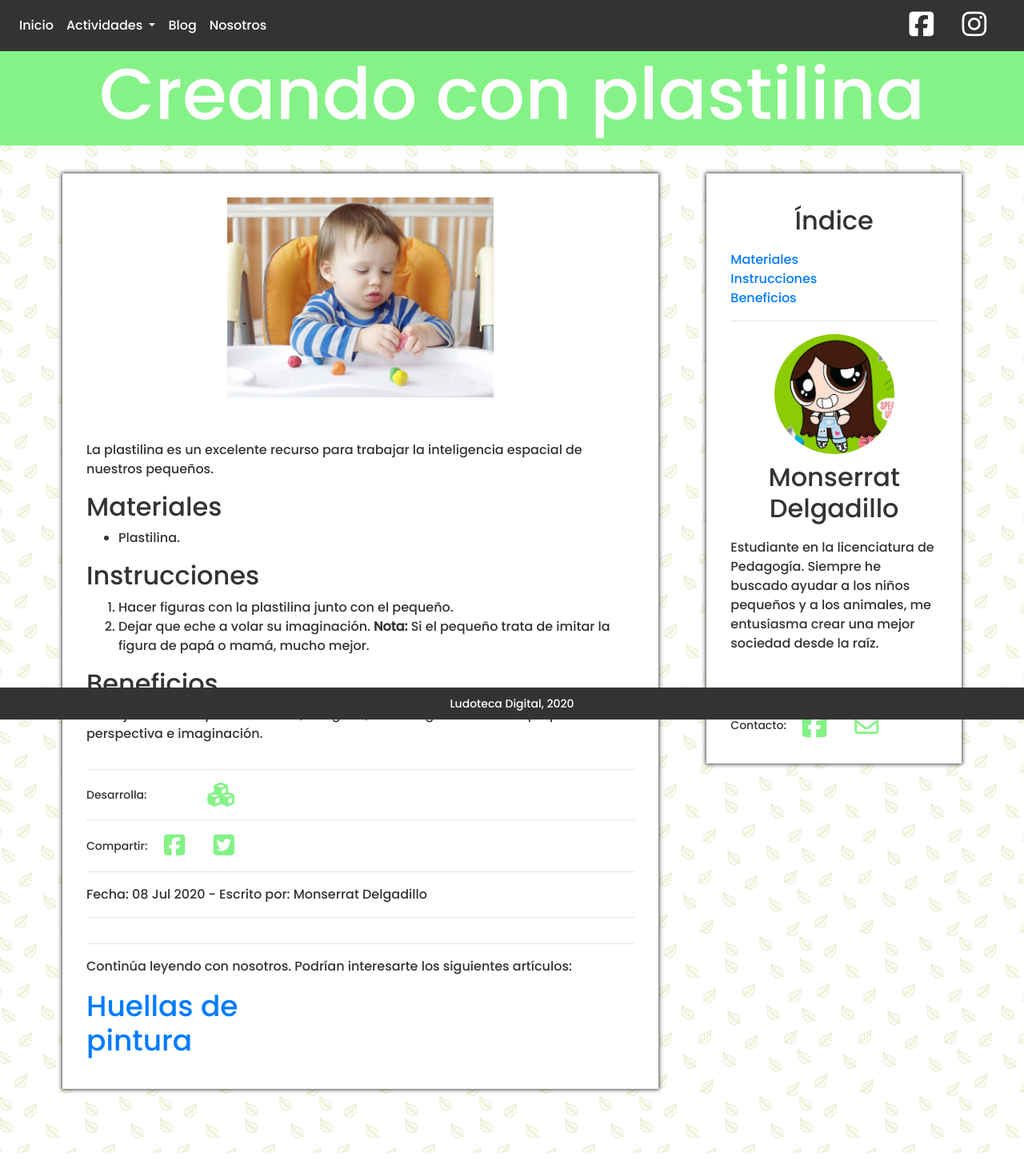
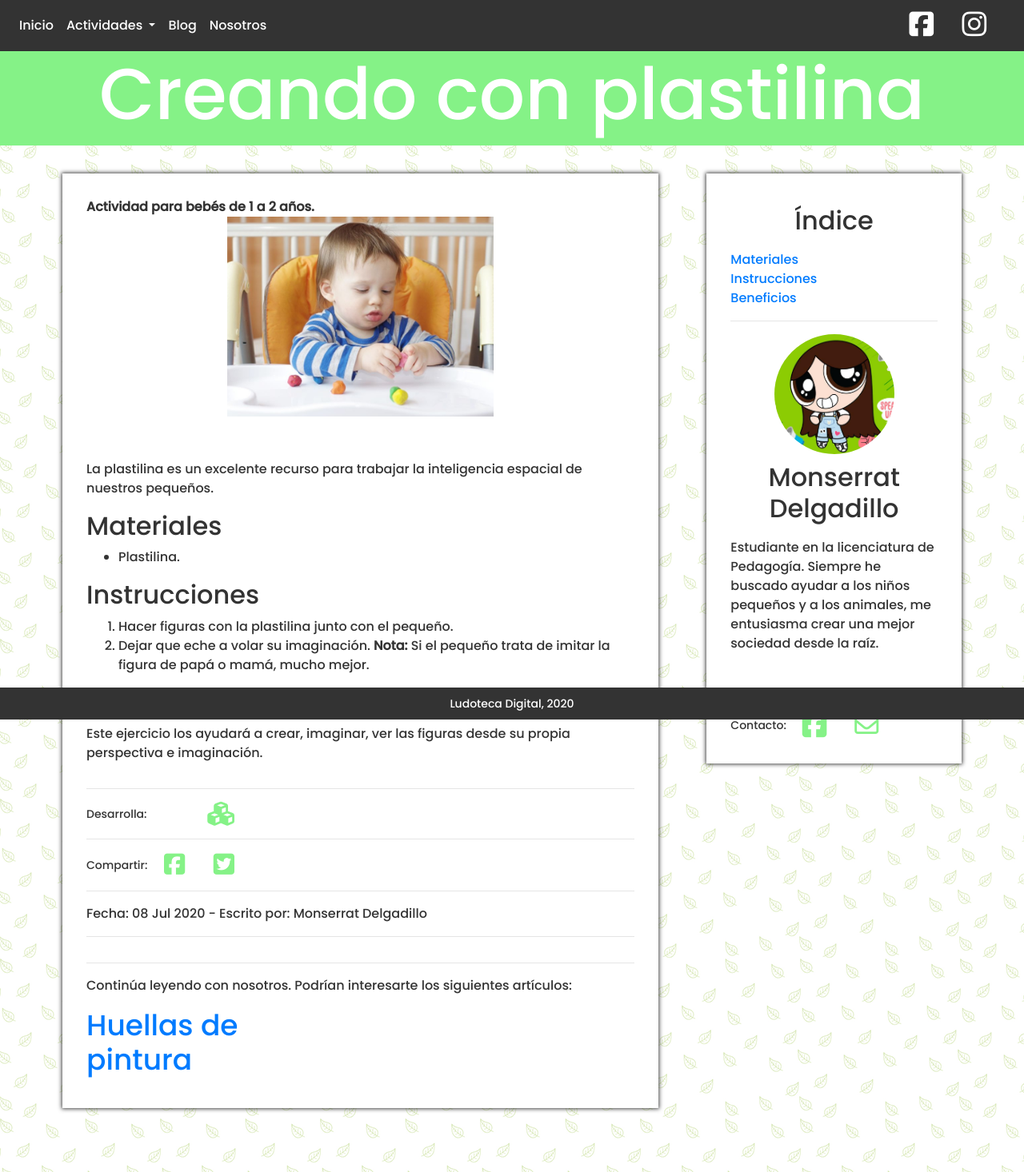
Before and after one commit to MarcoLPR/marcolpr.github.io, a Jekyll site: the page built from _posts/2020-07-08-plastilina.md, in a window 1280 px wide. Shown: the whole page at 80% size. Built offline with Jekyll 4.4.1, drawn with Linux system fonts in a browser that asks for light colours; nearby versions of some CDN libraries; comment, search, counter and statistics services are not loaded; before the commit the page ends 1442 px from its top, so only the background shows below that.

Commit message:
Update post.html

```diff
--- a/_layouts/post.html
+++ b/_layouts/post.html
@@ -11,6 +11,17 @@ layout: default
             <div itemprop="publisher" itemscope itemtype="https://schema.org/Organization">
                 <meta itemprop="name" content="Ludoteca Digital">
             </div>
+            {% if page.categories contains 'actividad' %}
+            {% if page.categories contains 'bebes' %}
+            <strong>Actividad para bebés de 1 a 2 años.</strong>
+            {% endif %}
+            {% if page.categories contains 'infantes' %}
+            <strong>Actividad para infantes de 3 a 5 años.</strong>
+            {% endif %}
+            {% if page.categories contains 'ninos' %}
+            <strong>Actividad para niños de 6 a 8 años.</strong>
+            {% endif %}
+            {% endif %}
             <div itemprop="articleBody">{{content}}</div>
             {% if page.categories contains 'actividad' %}
             <hr />
```
